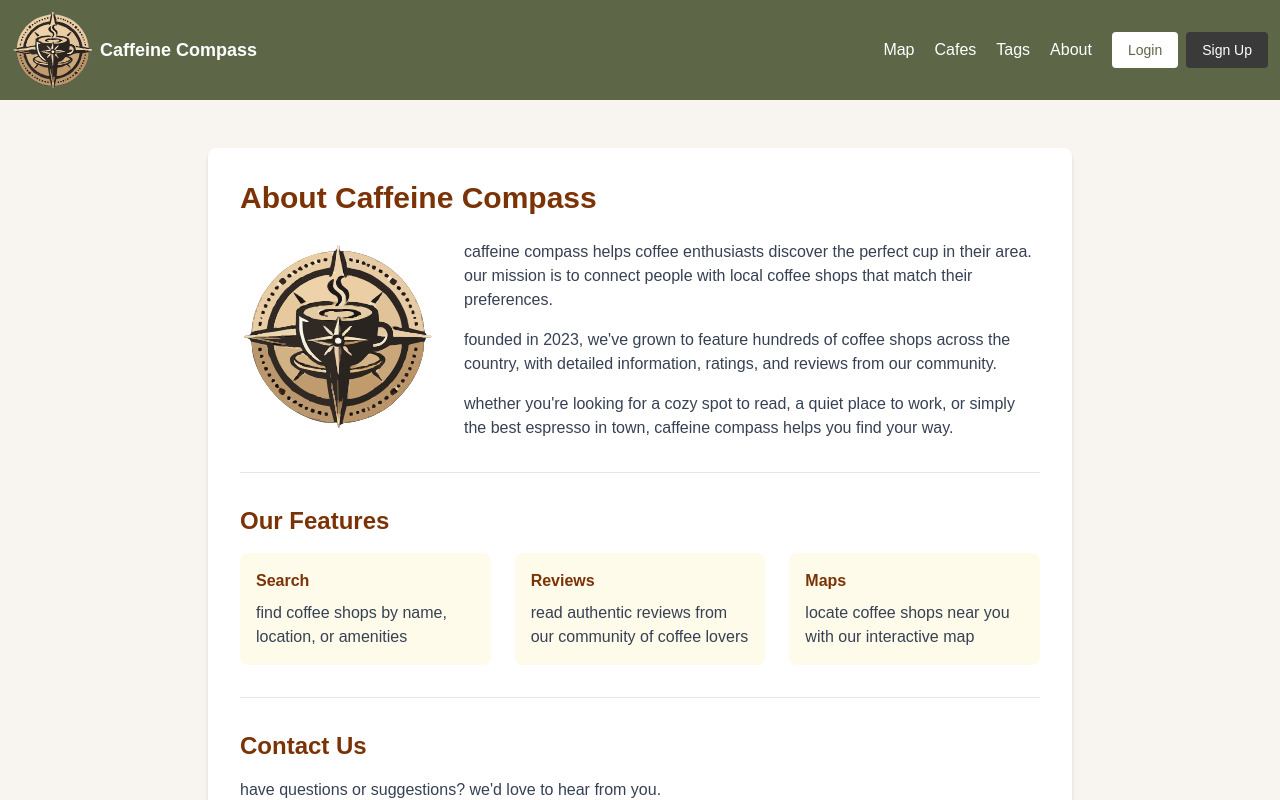
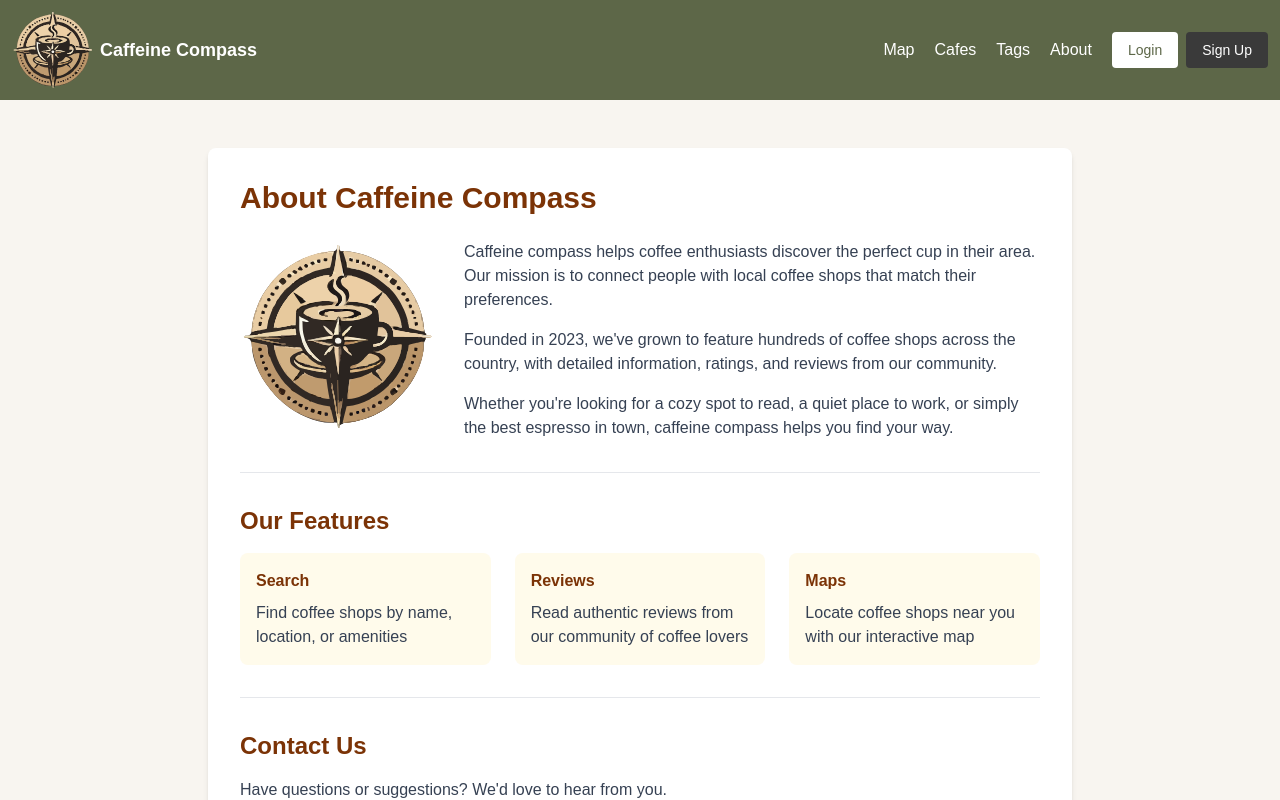
Before and after one commit to SDSU-CompE-561-Spring-2025/coffee-social-finder, a Next.js app: page /about in a window 1280 px wide. Shown: the top 800 px of the page. Built offline with nearby package versions, Linux system fonts and the light colour scheme.

Commit message:
updated about page to fix capitalizations

```diff
--- a/package.json
+++ b/package.json
@@ -22,12 +22,12 @@
   "devDependencies": {
     "@eslint/eslintrc": "^3",
     "@tailwindcss/postcss": "^4.1.5",
-    "@types/node": "^20",
-    "@types/react": "^19",
+    "@types/node": "20.17.46",
+    "@types/react": "19.1.4",
     "@types/react-dom": "^19",
     "eslint": "^9",
     "eslint-config-next": "15.3.1",
     "tailwindcss": "^4.1.5",
-    "typescript": "^5"
+    "typescript": "5.8.3"
   }
 }
--- a/src/app/(pages)/about/page.tsx
+++ b/src/app/(pages)/about/page.tsx
@@ -22,15 +22,15 @@ export default function AboutPage() {
 
               <div>
                 <p className="text-gray-700 mb-4">
-                  caffeine compass helps coffee enthusiasts discover the perfect cup in their area. our mission is to connect people with local coffee shops that match their preferences.
+                  Caffeine compass helps coffee enthusiasts discover the perfect cup in their area. Our mission is to connect people with local coffee shops that match their preferences.
                 </p>
 
                 <p className="text-gray-700 mb-4">
-                  founded in 2023, we've grown to feature hundreds of coffee shops across the country, with detailed information, ratings, and reviews from our community.
+                  Founded in 2023, we've grown to feature hundreds of coffee shops across the country, with detailed information, ratings, and reviews from our community.
                 </p>
 
                 <p className="text-gray-700">
-                  whether you're looking for a cozy spot to read, a quiet place to work, or simply the best espresso in town, caffeine compass helps you find your way.
+                  Whether you're looking for a cozy spot to read, a quiet place to work, or simply the best espresso in town, caffeine compass helps you find your way.
                 </p>
               </div>
             </div>
@@ -41,17 +41,17 @@ export default function AboutPage() {
               <div className="grid grid-cols-1 md:grid-cols-3 gap-6 mb-8">
                 <div className="bg-amber-50 p-4 rounded-lg">
                   <h3 className="font-bold text-amber-900 mb-2">Search</h3>
-                  <p className="text-gray-700">find coffee shops by name, location, or amenities</p>
+                  <p className="text-gray-700">Find coffee shops by name, location, or amenities</p>
                 </div>
 
                 <div className="bg-amber-50 p-4 rounded-lg">
                   <h3 className="font-bold text-amber-900 mb-2">Reviews</h3>
-                  <p className="text-gray-700">read authentic reviews from our community of coffee lovers</p>
+                  <p className="text-gray-700">Read authentic reviews from our community of coffee lovers</p>
                 </div>
 
                 <div className="bg-amber-50 p-4 rounded-lg">
                   <h3 className="font-bold text-amber-900 mb-2">Maps</h3>
-                  <p className="text-gray-700">locate coffee shops near you with our interactive map</p>
+                  <p className="text-gray-700">Locate coffee shops near you with our interactive map</p>
                 </div>
               </div>
             </div>
@@ -59,7 +59,7 @@ export default function AboutPage() {
             <div className="border-t border-gray-200 pt-8">
               <h2 className="text-2xl font-bold text-amber-900 mb-4">Contact Us</h2>
               <p className="text-gray-700 mb-6">
-                have questions or suggestions? we'd love to hear from you.
+                Have questions or suggestions? We'd love to hear from you.
               </p>
 
               <address className="not-italic text-gray-700">
```
Also changed, not shown: 2 other files (tests, documents, lock files or other folders).
